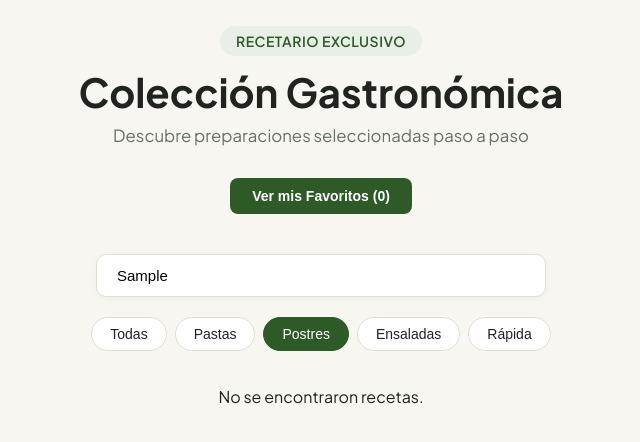
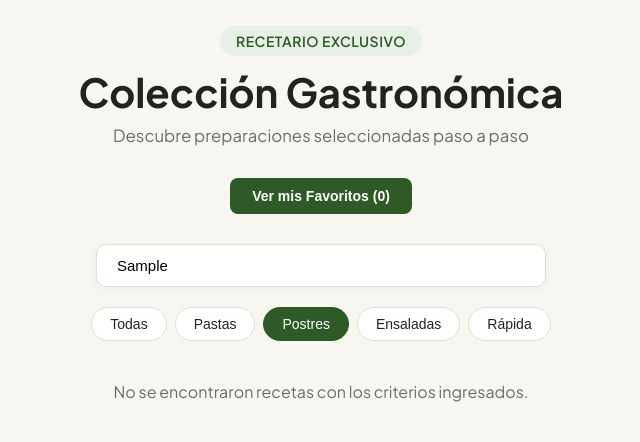
Before and after one commit to sebastianmardonesccp/recetario-app, a React (Vite) app: page / in a window 1280 px wide. Both pictures are taken after typing "Sample" into the empty fields and a click on the button "Postres". Shown: the top 442 px of the page, without its empty margins (319-959 px from the left). Built offline with nearby package versions, Linux system fonts and the light colour scheme.

Commit message:
Permite filtrar por texto y categoría dentro de la vista de Favoritos

```diff
--- a/src/App.jsx
+++ b/src/App.jsx
@@ -12,13 +12,13 @@ export default function App() {
   const [soloFavoritos, setSoloFavoritos] = useState(false);
   const [cargando, setCargando] = useState(true);
 
-  // Inicializar favoritos leyendo desde localStorage si existen
+  // Cargar favoritos guardados en localStorage
   const [favoritos, setFavoritos] = useState(() => {
     const favoritosGuardados = localStorage.getItem('recetas_favoritas');
     return favoritosGuardados ? JSON.parse(favoritosGuardados) : [];
   });
 
-  // Simulación de carga de datos mediante useEffect
+  // Simular la carga de datos
   useEffect(() => {
     const timer = setTimeout(() => {
       setRecetas(recetasIniciales);
@@ -28,7 +28,7 @@ export default function App() {
     return () => clearTimeout(timer);
   }, []);
 
-  // Guardar en localStorage cada vez que el estado de favoritos cambie
+  // Guardar en localStorage ante cambios en favoritos
   useEffect(() => {
     localStorage.setItem('recetas_favoritas', JSON.stringify(favoritos));
   }, [favoritos]);
@@ -41,6 +41,7 @@ export default function App() {
     );
   };
 
+  // Filtrado combinado: búsqueda + categoría + vista de favoritos
   const recetasFiltradas = recetas.filter((receta) => {
     const coincideBusqueda = receta.nombre.toLowerCase().includes(busqueda.toLowerCase()) ||
       receta.ingredientes.some(ing => ing.toLowerCase().includes(busqueda.toLowerCase()));
@@ -53,7 +54,7 @@ export default function App() {
 
   return (
     <div style={{ minHeight: '100vh', padding: '30px 20px', maxWidth: '1200px', margin: '0 auto' }}>
-      <header style={{ textAlign: 'center', marginBottom: '40px' }}>
+      <header style={{ textAlign: 'center', marginBottom: '30px' }}>
         <span style={{
           backgroundColor: '#e8efe6',
           color: 'var(--primary)',
@@ -66,10 +67,12 @@ export default function App() {
           RECETARIO EXCLUSIVO
         </span>
         <h1 style={{ color: 'var(--text-dark)', fontSize: '2.5rem', margin: '15px 0 8px 0', fontWeight: '700' }}>
-          Colección Gastronómica
+          {soloFavoritos ? 'Mis Recetas Guardadas' : 'Colección Gastronómica'}
         </h1>
         <p style={{ color: 'var(--text-muted)', fontSize: '1.05rem', marginTop: 0 }}>
-          Descubre preparaciones seleccionadas paso a paso
+          {soloFavoritos
+            ? 'Explora y filtra únicamente los platillos que has marcado como favoritos'
+            : 'Descubre preparaciones seleccionadas paso a paso'}
         </p>
 
         <button
@@ -92,18 +95,23 @@ export default function App() {
       </header>
 
       <main>
-        {!soloFavoritos && (
+        {/* El buscador permanece visible en la vista general y en Favoritos */}
         <Buscador
           busqueda={busqueda}
           setBusqueda={setBusqueda}
           categoria={categoria}
           setCategoria={setCategoria}
         />
-        )}
 
         {cargando ? (
           <p style={{ textAlign: 'center', color: 'var(--text-muted)', fontSize: '18px', marginTop: '60px' }}>
             Cargando recetario...
+          </p>
+        ) : recetasFiltradas.length === 0 ? (
+          <p style={{ textAlign: 'center', color: 'var(--text-muted)', fontSize: '16px', marginTop: '40px' }}>
+            {soloFavoritos
+              ? 'No tienes recetas favoritas que coincidan con tu búsqueda o filtro.'
+              : 'No se encontraron recetas con los criterios ingresados.'}
           </p>
         ) : (
           <ListaRecetas
```
Lines whose indentation alone changed are shown as unchanged.
